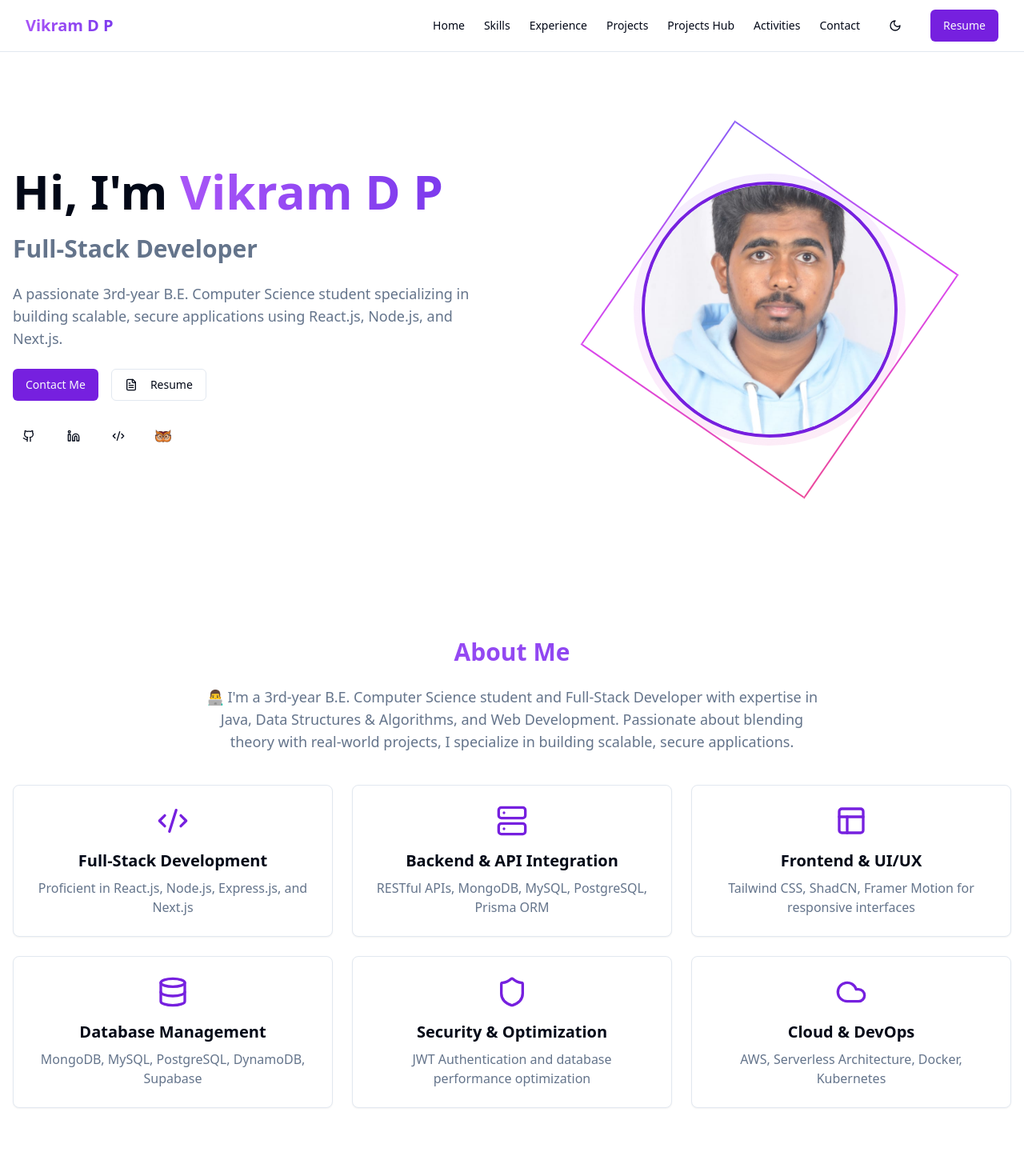
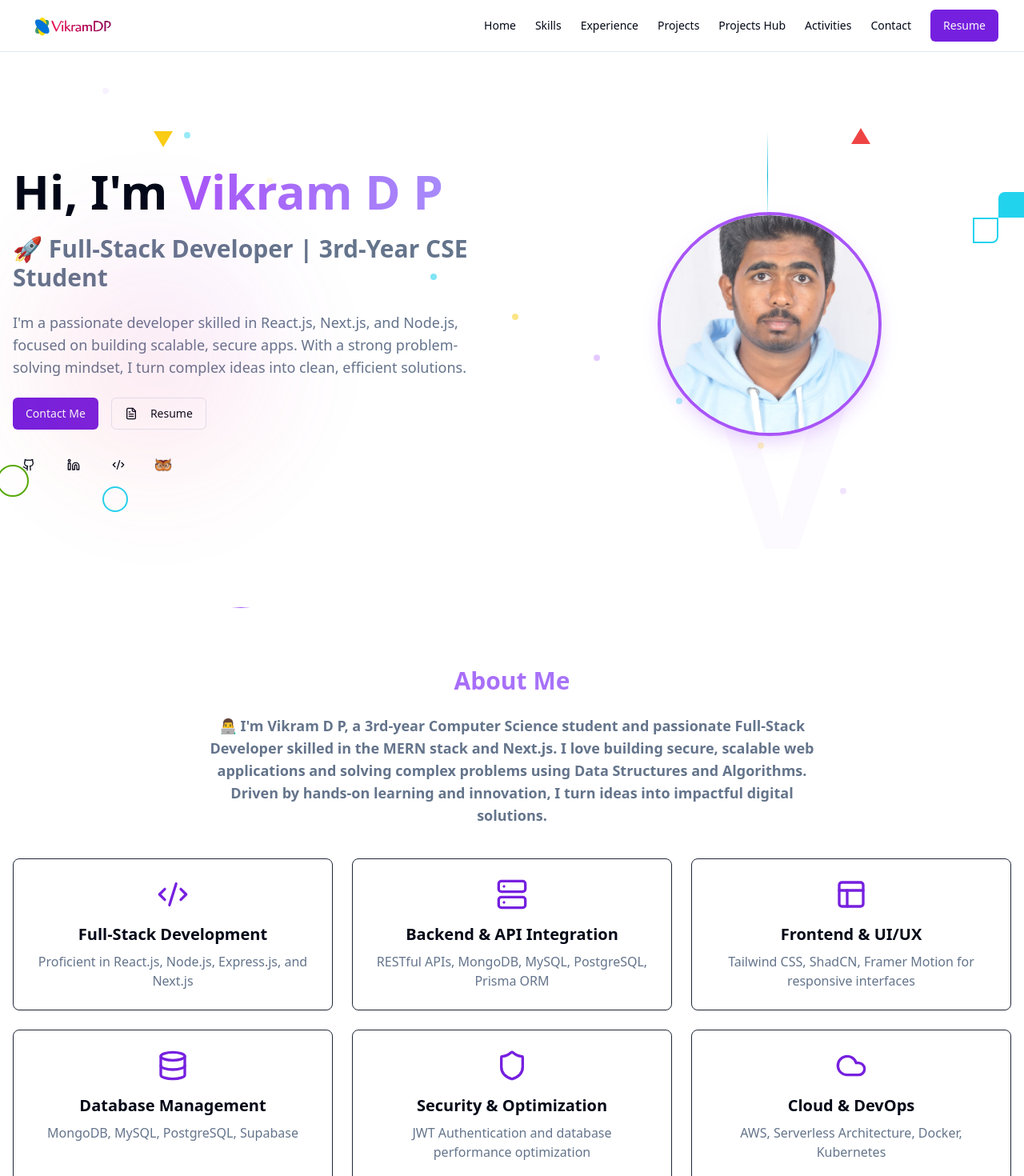
Before and after one commit to vikram17dp/vikram_portfolio, a Next.js app: page / in a window 1280 px wide. Shown: the top 1470 px of the page at 80% size. Built offline with nearby package versions, Linux system fonts and the light colour scheme; a web font is replaced by a local one.

Commit message:
final changes

```diff
--- a/app/activities/page.tsx
+++ b/app/activities/page.tsx
@@ -1,7 +1,19 @@
 import Link from "next/link"
 import { Button } from "@/components/ui/button"
 import { Card, CardContent, CardHeader, CardTitle } from "@/components/ui/card"
-import { ArrowLeft, Trophy, BookOpen, Rocket, Code, Lightbulb } from "lucide-react"
+import {
+  ArrowLeft,
+  Trophy,
+  BookOpen,
+  Rocket,
+  Code,
+  Lightbulb,
+  HeartPulse,
+  Bug,
+  Brain,
+  Users,
+  Laptop,
+} from "lucide-react"
 
 export default function ActivitiesPage() {
   const activities = [
@@ -13,7 +25,8 @@ export default function ActivitiesPage() {
     },
     {
       title: "Smart India Hackathon 2024",
-      description: "Contributed to Smart India Hackathon 2024, developing an AI Trip Planner (code on GitHub).",
+      description:
+        "Contributed to Smart India Hackathon 2024, developing an AI Trip Planner (code on GitHub).",
       icon: <Rocket className="h-8 w-8 text-primary" />,
     },
     {
@@ -33,6 +46,26 @@ export default function ActivitiesPage() {
         "Tech Member at Integrated Product Development Club, collaborating to brainstorm and develop innovative products and prototypes.",
       icon: <Code className="h-8 w-8 text-primary" />,
     },
+    {
+      title: "Cancer Awareness 5K Marathon",
+      description:
+        "Participated in a 5K Marathon to raise awareness for cancer and support healthcare initiatives.",
+      icon: <HeartPulse className="h-8 w-8 text-primary" />,
+    },
+
+    {
+  title: "Full Stack Development Challenges",
+  description:
+    "Actively participated in several full-stack development competitions, building and deploying complete web applications within limited timeframes like 24–48 hours.",
+  icon: <Laptop className="h-8 w-8 text-primary" />,
+},
+{
+  title: "Hackathon Participation & Team Projects",
+  description:
+    "Engaged in numerous hackathons, collaborating with diverse teams to develop innovative solutions such as sustainability platforms, AI tools, and tech-based prototypes under tight deadlines.",
+  icon: <Users className="h-8 w-8 text-primary" />,
+},
+
   ]
 
   return (
--- a/app/globals.css
+++ b/app/globals.css
@@ -56,10 +56,14 @@
   body {
     @apply bg-background text-foreground;
   }
+
+  .font-cursive {
+    font-family: var(--font-cursive);
+  }
 }
 
 .gradient-text {
-  @apply bg-clip-text text-transparent bg-gradient-to-r from-purple-500 to-violet-600;
+  @apply bg-clip-text text-transparent bg-gradient-to-r from-purple-500 to-violet-400;
 }
 
 .section-heading {
@@ -71,15 +75,15 @@
 }
 
 /* Add hover animations for skill cards */
+@layer components {
   .skill-card {
-  @apply transition-all duration-300;
+    @apply transition-all duration-300 bg-[#1a1a1a] border border-gray-800;
   }
 
   .skill-card:hover {
-  @apply transform scale-105 shadow-lg;
+    @apply transform scale-105 shadow-lg border-purple-800/50;
   }
 
-/* Add colorful badges for skills */
   .skill-badge {
     @apply transition-all duration-300;
   }
@@ -87,23 +91,41 @@
   .skill-badge:hover {
     @apply transform scale-110 shadow-md;
   }
+}
 
 /* Profile image animation */
 .profile-container {
-  @apply relative flex justify-center items-center;
+  position: relative;
+  width: 280px;
+  height: 280px;
+  display: flex;
+  justify-content: center;
+  align-items: center;
+  margin: 0 auto;
 }
 
 .profile-image {
-  @apply relative w-64 h-64 md:w-80 md:h-80 rounded-full overflow-hidden border-4 border-primary z-10;
+  position: relative;
+  width: 100%;
+  height: 100%;
+  border-radius: 50%;
+  overflow: hidden;
+  z-index: 1;
+  border: 4px solid;
+  border-color: #a855f7;
+  box-shadow: 0 10px 25px -5px rgba(168, 85, 247, 0.3);
 }
 
-.profile-circle {
-  @apply absolute z-0 rounded-full;
-  width: calc(100% + 20px);
-  height: calc(100% + 20px);
-  border: 2px dashed;
-  border-image: linear-gradient(45deg, #8b5cf6, #d946ef, #ec4899) 1;
-  background: linear-gradient(45deg, rgba(139, 92, 246, 0.1), rgba(217, 70, 239, 0.1), rgba(236, 72, 153, 0.1));
+/* Cursor follower */
+.cursor-follower {
+  position: fixed;
+  width: 40px;
+  height: 40px;
+  border-radius: 50%;
+  border: 2px solid #a855f7;
+  pointer-events: none;
+  z-index: 9999;
+  mix-blend-mode: difference;
 }
 
 /* Animated badges */
@@ -125,13 +147,9 @@
 
 /* Responsive adjustments */
 @media (max-width: 640px) {
-  .profile-image {
-    @apply w-48 h-48;
-  }
-
-  .profile-circle {
-    width: calc(100% + 16px);
-    height: calc(100% + 16px);
+  .profile-container {
+    width: 220px;
+    height: 220px;
   }
 }
 
--- a/app/layout.tsx
+++ b/app/layout.tsx
@@ -1,19 +1,24 @@
 import type React from "react"
 import type { Metadata } from "next"
-import { Mona_Sans as FontSans } from "next/font/google"
+import { Dancing_Script, Mona_Sans as FontSans } from "next/font/google"
 import "./globals.css"
-import { cn } from "@/lib/utils"
 import { ThemeProvider } from "@/components/theme-provider"
+import BackgroundElements from "@/components/background-elements"
 
 const fontSans = FontSans({
   subsets: ["latin"],
   variable: "--font-sans",
 })
 
+const dancingScript = Dancing_Script({
+  subsets: ["latin"],
+  variable: "--font-cursive",
+  weight: ["400", "500", "600", "700"],
+})
+
 export const metadata: Metadata = {
   title: "Vikram D P | Full-Stack Developer",
   description: "Portfolio of Vikram D P, a Full-Stack Developer specializing in React.js, Node.js, and Next.js",
-    generator: 'v0.dev'
 }
 
 export default function RootLayout({
@@ -22,9 +27,10 @@ export default function RootLayout({
   children: React.ReactNode
 }>) {
   return (
-    <html lang="en" suppressHydrationWarning>
-      <body className={cn("min-h-screen bg-background font-sans antialiased", fontSans.variable)}>
+    <html lang="en" suppressHydrationWarning className={`${fontSans.variable} ${dancingScript.variable}`}>
+      <body className="min-h-screen font-sans antialiased">
         <ThemeProvider attribute="class" defaultTheme="system" enableSystem disableTransitionOnChange>
+          <BackgroundElements />
           {children}
         </ThemeProvider>
       </body>
--- a/components/about.tsx
+++ b/components/about.tsx
@@ -23,7 +23,7 @@ const About = () => {
     },
     {
       title: "Database Management",
-      description: "MongoDB, MySQL, PostgreSQL, DynamoDB, Supabase",
+      description: "MongoDB, MySQL, PostgreSQL, Supabase",
       icon: <Database className="h-10 w-10 text-primary" />,
     },
     {
@@ -47,11 +47,10 @@ const About = () => {
         transition={{ duration: 0.5 }}
       >
         <h2 className="section-heading text-center">About Me</h2>
-        <p className="text-lg text-center mb-10 max-w-3xl mx-auto text-muted-foreground">
-          👨‍💻 I&apos;m a 3rd-year B.E. Computer Science student and Full-Stack Developer with expertise in Java, Data
-          Structures & Algorithms, and Web Development. Passionate about blending theory with real-world projects, I
-          specialize in building scalable, secure applications.
-        </p>
+        <p className="text-lg text-center mb-10 max-w-3xl mx-auto text-muted-foreground font-semibold">
+  👨‍💻 I'm Vikram D P, a 3rd-year Computer Science student and passionate Full-Stack Developer skilled in the MERN stack and Next.js. I love building secure, scalable web applications and solving complex problems using Data Structures and Algorithms. Driven by hands-on learning and innovation, I turn ideas into impactful digital solutions.
+</p>
+
 
         <div className="grid grid-cols-1 md:grid-cols-2 lg:grid-cols-3 gap-6 mt-10">
           {specializations.map((spec, index) => (
--- /dev/null
+++ b/components/background-elements.tsx
@@ -0,0 +1,145 @@
+"use client"
+
+import { motion } from "framer-motion"
+import { useTheme } from "next-themes"
+import { useEffect, useState } from "react"
+
+const BackgroundElements = () => {
+  const { theme } = useTheme()
+  const [mounted, setMounted] = useState(false)
+
+  useEffect(() => {
+    setMounted(true)
+  }, [])
+
+  const isDark = mounted && theme === "dark"
+
+  return (
+    <div className="fixed inset-0 z-0 overflow-hidden pointer-events-none">
+      {/* Yellow triangle */}
+      <motion.div
+        className="absolute left-[15%] top-[20%] w-6 h-6 transform rotate-180"
+        initial={{ opacity: 0 }}
+        animate={{ opacity: 1 }}
+        transition={{ duration: 1, delay: 0.5 }}
+      >
+        <div className="w-0 h-0 border-l-[12px] border-l-transparent border-r-[12px] border-r-transparent border-b-[20px] border-b-yellow-400"></div>
+      </motion.div>
+
+      {/* Red triangle */}
+      <motion.div
+        className="absolute right-[15%] top-[20%] w-6 h-6"
+        initial={{ opacity: 0 }}
+        animate={{ opacity: 1 }}
+        transition={{ duration: 1, delay: 0.7 }}
+      >
+        <div className="w-0 h-0 border-l-[12px] border-l-transparent border-r-[12px] border-r-transparent border-b-[20px] border-b-red-500"></div>
+      </motion.div>
+
+      {/* Cyan circle */}
+      <motion.div
+        className="absolute left-[10%] bottom-[20%] w-8 h-8 border-2 border-cyan-400 rounded-full"
+        initial={{ opacity: 0 }}
+        animate={{ opacity: 1 }}
+        transition={{ duration: 1, delay: 0.9 }}
+      ></motion.div>
+
+      {/* Large logo-like element */}
+      <motion.div
+        className="absolute right-[10%] bottom-[10%] w-64 h-64 opacity-10"
+        initial={{ opacity: 0 }}
+        animate={{ opacity: isDark ? 0.1 : 0.05 }}
+        transition={{ duration: 1.5, delay: 1 }}
+      >
+        <div
+          className={`w-full h-full font-bold text-[250px] leading-none ${isDark ? "text-purple-600" : "text-purple-400"}`}
+        >
+          V
+        </div>
+      </motion.div>
+
+      {/* Cyan accent */}
+      <motion.div
+        className="absolute right-0 top-[30%] w-16 h-16"
+        initial={{ x: 100, opacity: 0 }}
+        animate={{ x: 0, opacity: 1 }}
+        transition={{ duration: 1, delay: 1.2 }}
+      >
+        <div className="w-full h-full relative">
+          <div className="absolute top-0 right-0 w-8 h-8 bg-cyan-400 rounded-tl-lg"></div>
+          <div className="absolute bottom-0 left-0 w-8 h-8 border-2 border-cyan-400 rounded-br-lg"></div>
+        </div>
+      </motion.div>
+
+      {/* Additional animated elements */}
+
+      {/* Floating dots */}
+      {[...Array(10)].map((_, i) => (
+        <motion.div
+          key={`dot-${i}`}
+          className={`absolute w-2 h-2 rounded-full ${
+            i % 3 === 0 ? "bg-purple-400" : i % 3 === 1 ? "bg-cyan-400" : "bg-yellow-400"
+          }`}
+          style={{
+            left: `${10 + i * 8}%`,
+            top: `${15 + ((i * 7) % 70)}%`,
+          }}
+          initial={{ opacity: 0, y: 20 }}
+          animate={{
+            opacity: 0.6,
+            y: [0, -15, 0],
+          }}
+          transition={{
+            duration: 3 + i,
+            repeat: Number.POSITIVE_INFINITY,
+            delay: i * 0.2,
+            ease: "easeInOut",
+          }}
+        />
+      ))}
+
+      {/* Animated gradient blob */}
+      <motion.div
+        className="absolute left-[5%] top-[40%] w-64 h-64 rounded-full opacity-10 bg-gradient-to-r from-purple-500 via-pink-500 to-red-500 blur-3xl"
+        animate={{
+          scale: [1, 1.2, 1],
+          rotate: [0, 90, 180, 270, 360],
+        }}
+        transition={{
+          duration: 20,
+          repeat: Number.POSITIVE_INFINITY,
+          ease: "linear",
+        }}
+      />
+
+      {/* Animated lines */}
+      <motion.div
+        className="absolute bottom-[5%] left-[20%] w-40 h-[1px] bg-gradient-to-r from-transparent via-purple-500 to-transparent"
+        animate={{
+          scaleX: [0, 1, 0],
+          x: [-50, 50, -50],
+        }}
+        transition={{
+          duration: 8,
+          repeat: Number.POSITIVE_INFINITY,
+          ease: "easeInOut",
+        }}
+      />
+
+      <motion.div
+        className="absolute top-[15%] right-[25%] w-[1px] h-40 bg-gradient-to-b from-transparent via-cyan-500 to-transparent"
+        animate={{
+          scaleY: [0, 1, 0],
+          y: [-50, 50, -50],
+        }}
+        transition={{
+          duration: 10,
+          repeat: Number.POSITIVE_INFINITY,
+          ease: "easeInOut",
+        }}
+      />
+    </div>
+  )
+}
+
+export default BackgroundElements
--- a/components/footer.tsx
+++ b/components/footer.tsx
@@ -1,5 +1,6 @@
 import Link from "next/link"
-import { Github, Linkedin, Code2, Mail, ExternalLink } from "lucide-react"
+import Image from "next/image"
+import { Github, Linkedin, Code2, Mail } from "lucide-react"
 
 const Footer = () => {
   const currentYear = new Date().getFullYear()
@@ -48,10 +49,17 @@ const Footer = () => {
               href="https://codolio.com/profile/5GOnQ5r7"
               target="_blank"
               rel="noopener noreferrer"
-              className="p-2 rounded-full hover:bg-muted transition-colors"
+              className="p-2 rounded-full hover:bg-muted transition-colors group"
               aria-label="Codolio"
             >
-              <ExternalLink className="h-5 w-5" />
+              <div className="relative w-5 h-5">
+                <Image
+                  src="/images/codolio-logo.png"
+                  alt="Codolio"
+                  fill
+                  className="object-contain transition-transform group-hover:scale-110"
+                />
+              </div>
             </Link>
             <Link
               href="mailto:vikramdp505@gmail.com"
--- a/components/hero.tsx
+++ b/components/hero.tsx
@@ -5,10 +5,37 @@ import Image from "next/image"
 import Link from "next/link"
 import { Button } from "@/components/ui/button"
 import { Github, Linkedin, Code2, FileText } from "lucide-react"
-import { useState } from "react"
+import { useState, useEffect } from "react"
 
 const Hero = () => {
   const [isHovered, setIsHovered] = useState(false)
+  const [mousePosition, setMousePosition] = useState({ x: 0, y: 0 })
+  const [cursorPosition, setCursorPosition] = useState({ x: 0, y: 0 })
+
+  useEffect(() => {
+    const handleMouseMove = (e: MouseEvent) => {
+      setMousePosition({ x: e.clientX, y: e.clientY })
+    }
+
+    window.addEventListener("mousemove", handleMouseMove)
+    return () => {
+      window.removeEventListener("mousemove", handleMouseMove)
+    }
+  }, [])
+
+  useEffect(() => {
+    // Smooth cursor following
+    const updateCursorPosition = () => {
+      setCursorPosition((prev) => ({
+        x: prev.x + (mousePosition.x - prev.x) * 0.1,
+        y: prev.y + (mousePosition.y - prev.y) * 0.1,
+      }))
+      requestAnimationFrame(updateCursorPosition)
+    }
+
+    const animationId = requestAnimationFrame(updateCursorPosition)
+    return () => cancelAnimationFrame(animationId)
+  }, [mousePosition])
 
   return (
     <section id="home" className="py-20 md:py-28">
@@ -22,10 +49,12 @@ const Hero = () => {
           <h1 className="text-4xl md:text-5xl lg:text-6xl font-bold">
             Hi, I&apos;m <span className="gradient-text">Vikram D P</span>
           </h1>
-          <h2 className="text-2xl md:text-3xl font-semibold text-muted-foreground">Full-Stack Developer</h2>
+          <h2 className="text-2xl md:text-3xl font-semibold text-muted-foreground">
+            🚀 Full-Stack Developer | 3rd-Year CSE Student
+          </h2>
           <p className="text-lg text-muted-foreground">
-            A passionate 3rd-year B.E. Computer Science student specializing in building scalable, secure applications
-            using React.js, Node.js, and Next.js.
+            I'm a passionate developer skilled in React.js, Next.js, and Node.js, focused on building scalable, secure
+            apps. With a strong problem-solving mindset, I turn complex ideas into clean, efficient solutions.
           </p>
           <div className="flex flex-wrap gap-4">
             <Button asChild>
@@ -86,11 +115,11 @@ const Hero = () => {
           initial={{ opacity: 0, scale: 0.9 }}
           animate={{ opacity: 1, scale: 1 }}
           transition={{ duration: 0.5, delay: 0.2 }}
-          className="flex justify-center rounded-full"
+          className="flex justify-center"
         >
           <div className="profile-container">
             <motion.div
-              className="profile-image "
+              className="profile-image"
               onHoverStart={() => setIsHovered(true)}
               onHoverEnd={() => setIsHovered(false)}
               animate={
@@ -114,26 +143,29 @@ const Hero = () => {
                 <motion.div
                   initial={{ opacity: 0 }}
                   animate={{ opacity: 0.7 }}
-                  className="absolute inset-0 bg-gradient-to-tr from-purple-600 to-violet-400 flex items-center justify-center rounded-full "
+                  className="absolute inset-0 bg-gradient-to-tr from-purple-600 to-violet-400 flex items-center justify-center rounded-full"
                 >
                   <span className="text-white font-bold text-xl">Vikram D P</span>
                 </motion.div>
               )}
             </motion.div>
-            <motion.div
-              className="profile-circle"
-              animate={{
-                rotate: [0, 360],
-              }}
-              transition={{
-                duration: 20,
-                repeat: Number.POSITIVE_INFINITY,
-                ease: "linear",
-              }}
-            />
           </div>
         </motion.div>
       </div>
+
+      {/* Custom cursor follower */}
+      <motion.div
+        className="cursor-follower hidden md:block"
+        animate={{
+          x: cursorPosition.x - 20,
+          y: cursorPosition.y - 20,
+        }}
+        transition={{
+          type: "tween",
+          ease: "backOut",
+          duration: 0.5,
+        }}
+      />
     </section>
   )
 }
--- a/components/navbar.tsx
+++ b/components/navbar.tsx
@@ -10,6 +10,7 @@ import { Menu, Moon, Sun } from "lucide-react"
 const Navbar = () => {
   const { theme, setTheme } = useTheme()
   const [mounted, setMounted] = useState(false)
+  const [open, setOpen] = useState(false) // <-- Controls sidebar open state
 
   useEffect(() => {
     setMounted(true)
@@ -28,29 +29,28 @@ const Navbar = () => {
   return (
     <header className="sticky top-0 z-50 w-full border-b bg-background/95 backdrop-blur supports-[backdrop-filter]:bg-background/60">
       <div className="container flex h-16 items-center justify-between">
+        {/* Logo */}
         <div className="flex items-center gap-2">
-          <Link href="/" className="font-bold text-xl">
-            <span className="gradient-text">Vikram D P</span>
+          <Link href="/" className="flex items-center gap-2">
+            <img
+              src="/logo.png"
+              alt="VDP Logo"
+              className="h-20 w-20 md:h-24 md:w-24 lg:h-28 lg:w-28 object-contain"
+            />
           </Link>
         </div>
 
         {/* Desktop Navigation */}
         <nav className="hidden md:flex items-center gap-4 lg:gap-6">
           {navItems.map((item) => (
-            <Link key={item.name} href={item.href} className="text-sm font-medium transition-colors hover:text-primary">
+            <Link
+              key={item.name}
+              href={item.href}
+              className="text-sm font-medium transition-colors hover:text-primary"
+            >
               {item.name}
             </Link>
           ))}
-          {mounted && (
-            <Button
-              variant="ghost"
-              size="icon"
-              onClick={() => setTheme(theme === "dark" ? "light" : "dark")}
-              aria-label="Toggle theme"
-            >
-              {theme === "dark" ? <Sun className="h-5 w-5" /> : <Moon className="h-5 w-5" />}
-            </Button>
-          )}
           <Button asChild>
             <a href="/Vikram_DP_Resume.pdf" download>
               Resume
@@ -60,17 +60,7 @@ const Navbar = () => {
 
         {/* Mobile Navigation */}
         <div className="flex items-center gap-2 md:hidden">
-          {mounted && (
-            <Button
-              variant="ghost"
-              size="icon"
-              onClick={() => setTheme(theme === "dark" ? "light" : "dark")}
-              aria-label="Toggle theme"
-            >
-              {theme === "dark" ? <Sun className="h-5 w-5" /> : <Moon className="h-5 w-5" />}
-            </Button>
-          )}
-          <Sheet>
+          <Sheet open={open} onOpenChange={setOpen}>
             <SheetTrigger asChild>
               <Button variant="ghost" size="icon" aria-label="Menu">
                 <Menu className="h-5 w-5" />
@@ -82,12 +72,13 @@ const Navbar = () => {
                   <Link
                     key={item.name}
                     href={item.href}
+                    onClick={() => setOpen(false)} // <-- Closes the menu
                     className="text-lg font-medium transition-colors hover:text-primary"
                   >
                     {item.name}
                   </Link>
                 ))}
-                <Button asChild className="mt-4">
+                <Button asChild className="mt-4" onClick={() => setOpen(false)}>
                   <a href="/Vikram_DP_Resume.pdf" download>
                     Resume
                   </a>
--- a/tailwind.config.ts
+++ b/tailwind.config.ts
@@ -29,6 +29,9 @@ const config = {
           DEFAULT: "hsl(var(--primary))",
           foreground: "hsl(var(--primary-foreground))",
         },
+        fontFamily: {
+    cursive: 'var(--font-cursive)',
+  },
         secondary: {
           DEFAULT: "hsl(var(--secondary))",
           foreground: "hsl(var(--secondary-foreground))",
```
Also changed, not shown: components/experience.tsx (+8 -7 lines), components/projects.tsx (+4 -4 lines), components/skills.tsx (+4 -3 lines), public/logo.png (added). Lines whose indentation alone changed are shown as unchanged.
